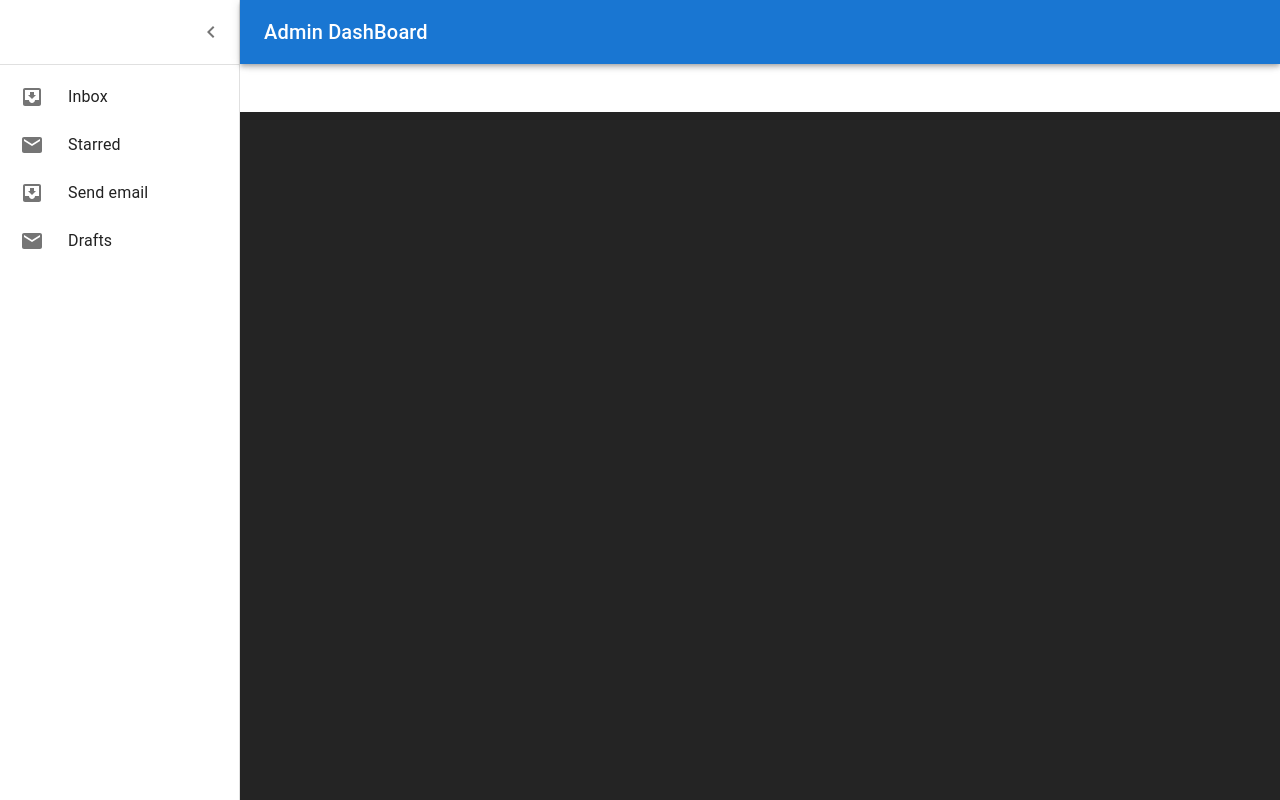
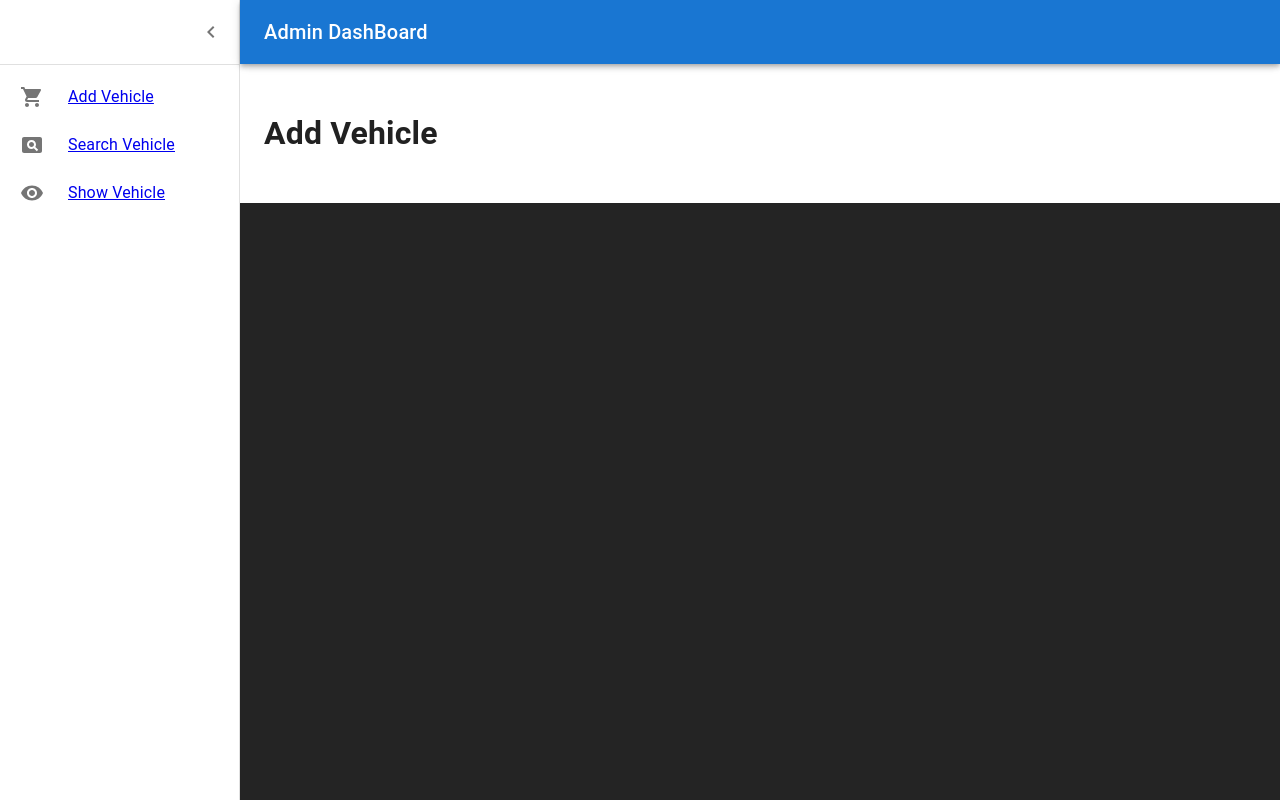
Before and after one commit to Ramesh-Kaushika/finalproject_riyapola_Admin_Reactjs-web, a React (Vite) app: page /addvehicle in a window 1280 px wide. Both pictures are taken after a click on the button 32 px from the left and 32 px from the top of the page. Built offline with nearby package versions, Linux system fonts and the light colour scheme.

Commit message:
Create Drawer full fill

```diff
--- /dev/null
+++ b/src/common/Navigation/routes.jsx
@@ -0,0 +1,27 @@
+import AddVehicle from "../../pages/AddVehicle/AddVehicle.jsx";
+import SearchVehicle from "../../pages/SearchVehicle/SearchVehicle.jsx";
+import ShowVehicle from "../../pages/ShowVehicle/ShowVehicle.jsx";
+
+
+const routes =[
+    {
+        name:"Add Vehicle",
+        key:"Add Vehicle",
+        path:"/addvehicle",
+        component:<AddVehicle/>
+    },
+    {
+        name:"Search Vehicle",
+        key:"Search Vehicle",
+        path:"/searchvehicle",
+        component:<SearchVehicle/>
+    },
+    {
+        name:"Show Vehicle",
+        key:"Show Vehicle",
+        path:"/showvehicle",
+        component:<ShowVehicle/>
+    },
+]
+
+export default routes;
--- a/src/components/Main/Main.jsx
+++ b/src/components/Main/Main.jsx
@@ -18,6 +18,15 @@ import ListItemIcon from '@mui/material/ListItemIcon';
 import ListItemText from '@mui/material/ListItemText';
 import InboxIcon from '@mui/icons-material/MoveToInbox';
 import MailIcon from '@mui/icons-material/Mail';
+import {Navigate, Route, Routes, Link} from "react-router-dom";
+import routes from "../../common/Navigation/routes.jsx";
+import ShoppingCartIcon from '@mui/icons-material/ShoppingCart';
+import PageviewIcon from '@mui/icons-material/Pageview';
+import VisibilityIcon from '@mui/icons-material/Visibility';
+
+
+
+
 
 const drawerWidth = 240;
 
@@ -87,6 +96,12 @@ const Drawer = styled(MuiDrawer, { shouldForwardProp: (prop) => prop !== 'open'
 );
 
 export default function MiniDrawer() {
+
+    const getRoutes = (value) => value.map(
+        (val)=>
+            <Route key={val.key} path={val.path} element={val.component}/>
+    )
+
     const theme = useTheme();
     const [open, setOpen] = React.useState(false);
 
@@ -128,8 +143,9 @@ export default function MiniDrawer() {
                 </DrawerHeader>
                 <Divider />
                 <List>
-                    {['Inbox', 'Starred', 'Send email', 'Drafts'].map((text, index) => (
-                        <ListItem key={text} disablePadding sx={{ display: 'block' }}>
+                    {routes.map((val, index) => (
+                        <Link key={val.key} to={val.path}>
+                            <ListItem key={val.key} disablePadding sx={{ display: 'block' }}>
                                 <ListItemButton
                                     sx={{
                                         minHeight: 48,
@@ -144,17 +160,27 @@ export default function MiniDrawer() {
                                             justifyContent: 'center',
                                         }}
                                     >
-                                    {index % 2 === 0 ? <InboxIcon /> : <MailIcon />}
+                                        {index === 0 && <ShoppingCartIcon/>}
+                                        {index === 1 && <PageviewIcon/>}
+                                        {index === 2 && <VisibilityIcon />}
                                     </ListItemIcon>
-                                <ListItemText primary={text} sx={{ opacity: open ? 1 : 0 }} />
+                                    <ListItemText primary={val.key} sx={{ opacity: open ? 1 : 0 }} />
                                 </ListItemButton>
                             </ListItem>
+                        </Link>
+
                     ))}
                 </List>
 
             </Drawer>
             <Box component="main" sx={{ flexGrow: 1, p: 3 }}>
                 <DrawerHeader />
+                <Box>
+                    <Routes>
+                        {getRoutes(routes)}
+                        <Route path={'*'} element={<Navigate to={'/addvehicle'}/>}/>
+                    </Routes>
+                </Box>
 
             </Box>
         </Box>
```
Also changed, not shown: src/common/Navigation/Routes.jsx (deleted). Lines whose indentation alone changed are shown as unchanged.
